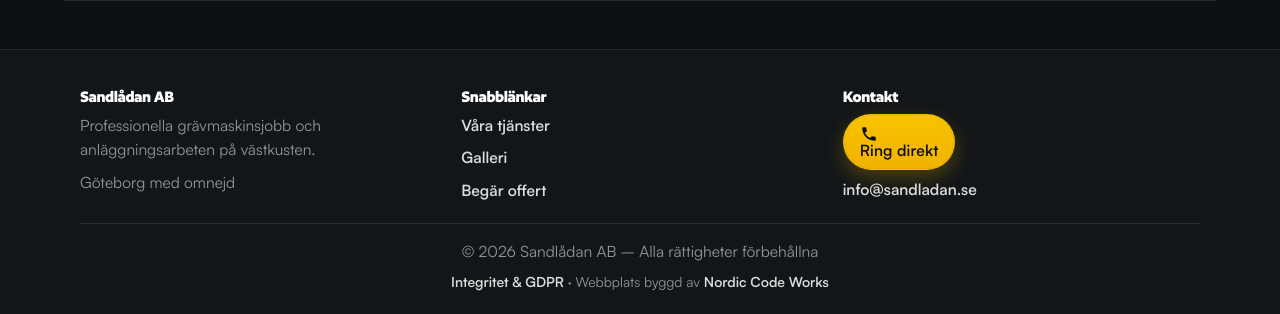
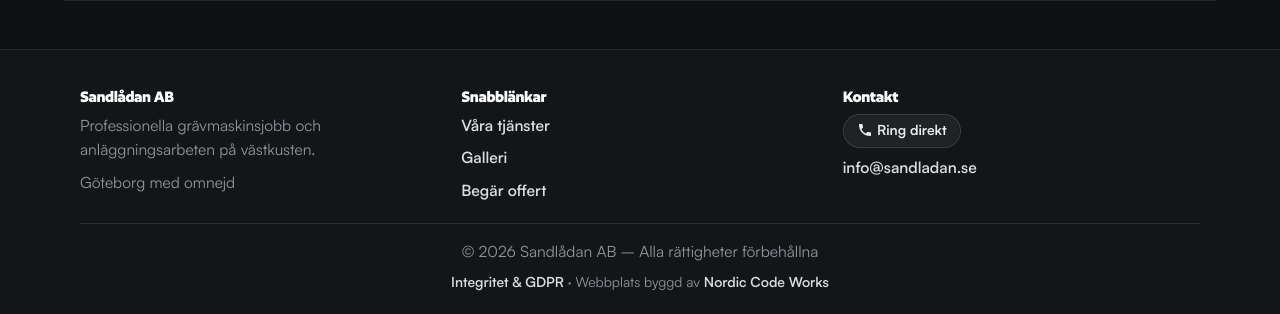
Before and after one commit to Moonchichiii/sandladanab, a FastAPI app: page / in a window 1280 px wide. Shown: the part 2741-3055 px from the top of the page. Run offline with FastAPI, Linux system fonts and the light colour scheme.

Commit message:
feat: add footer call button with improved styling and accessibility

```diff
--- a/templates/base.html
+++ b/templates/base.html
@@ -777,7 +777,6 @@
       }
 
       /* Footer */
-      /* Footer */
       .footer {
         border-top: 1px solid rgba(255, 255, 255, 0.08);
         background: rgba(255, 255, 255, 0.02);
@@ -838,12 +837,80 @@
       .footer__bar p + p {
         margin-top: 0.5rem;
       }
+      /* Footer call button (soft pill) */
+      .footer-call {
+        display: inline-flex;
+        align-items: center;
+        justify-content: center;
+        gap: 0.5rem;
+
+        padding: 0.5rem 0.85rem;
+        border-radius: 9999px;
+
+        font-size: 0.85rem;
+        font-weight: 650;
+        line-height: 1;
+
+        /* subtle by default */
+        background: rgba(255, 255, 255, 0.06);
+        color: rgba(255, 255, 255, 0.92);
+        border: 1px solid rgba(255, 255, 255, 0.12);
+        box-shadow: inset 0 0 0 1px rgba(0, 0, 0, 0.15);
+
+        transition: transform 0.15s ease, background 0.15s ease,
+          color 0.15s ease, border-color 0.15s ease, box-shadow 0.15s ease;
+      }
+
+      /* fix the "slightly off" look */
+      .footer-call svg {
+        width: 16px;
+        height: 16px;
+        flex: 0 0 auto;
+        display: inline-block;
+        vertical-align: middle;
+        transform: translateY(-1px); /* aligns icon with text baseline */
+      }
+
+      .footer-call span {
+        display: inline-block;
+        vertical-align: middle;
+        transform: translateY(-0.5px); /* tiny optical match with icon */
+      }
+
+      .footer-call:hover {
+        background: rgba(245, 183, 0, 0.14);
+        border-color: rgba(245, 183, 0, 0.35);
+        color: var(--maskin);
+        transform: translateY(-1px);
+        box-shadow: 0 8px 18px rgba(0, 0, 0, 0.25),
+          inset 0 0 0 1px rgba(245, 183, 0, 0.18);
+      }
+
+      .footer-call:active {
+        transform: translateY(0);
+      }
+
+      .footer-call:focus-visible {
+        outline: 3px solid rgba(245, 183, 0, 0.85);
+        outline-offset: 3px;
+
+        /* also look "active" on keyboard focus */
+        background: rgba(245, 183, 0, 0.14);
+        border-color: rgba(245, 183, 0, 0.35);
+        color: var(--maskin);
+      }
 
       /* Mobile: center everything nicely */
       @media (max-width: 48rem) {
         .footer__grid {
           text-align: center;
         }
+
+        .footer-call {
+          font-size: 0.82rem;
+          padding: 0.48rem 0.8rem;
+        }
+
         .footer__links {
           justify-items: center;
         }
--- a/templates/partials/footer.html
+++ b/templates/partials/footer.html
@@ -24,25 +24,25 @@
           <li>
             <a
               href="tel:{{ owner_phone }}"
-              class="btn btn--primary header__cta btn--icon"
+              class="footer-call"
               aria-label="Ring direkt"
             >
               <svg
                 xmlns="http://www.w3.org/2000/svg"
                 viewBox="0 0 24 24"
-                width="18"
-                height="18"
+                width="16"
+                height="16"
                 aria-hidden="true"
                 focusable="false"
               >
                 <path
                   fill="currentColor"
                   d="M6.62 10.79a15.05 15.05 0 006.59 6.59l2.2-2.2a1
-      1 0 011.01-.24c1.12.37 2.33.57 3.58.57a1
-      1 0 011 1V20a1 1 0 01-1 1C10.3 21
-      3 13.7 3 4a1 1 0 011-1h3.5a1
-      1 0 011 1c0 1.25.2 2.46.57 3.58a1
-      1 0 01-.25 1.01l-2.2 2.2z"
+1 0 011.01-.24c1.12.37 2.33.57 3.58.57a1
+1 0 011 1V20a1 1 0 01-1 1C10.3 21
+3 13.7 3 4a1 1 0 011-1h3.5a1
+1 0 011 1c0 1.25.2 2.46.57 3.58a1
+1 0 01-.25 1.01l-2.2 2.2z"
                 />
               </svg>
               <span>Ring direkt</span>
```
